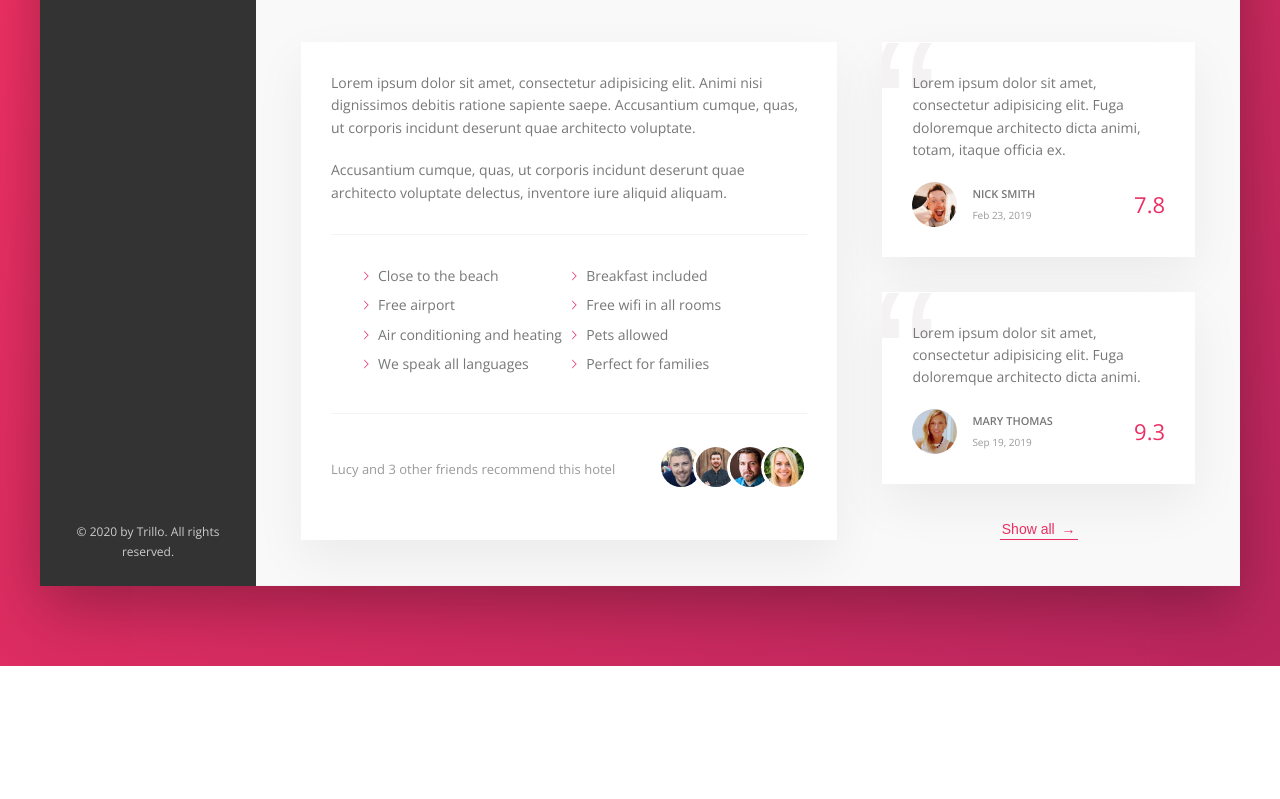
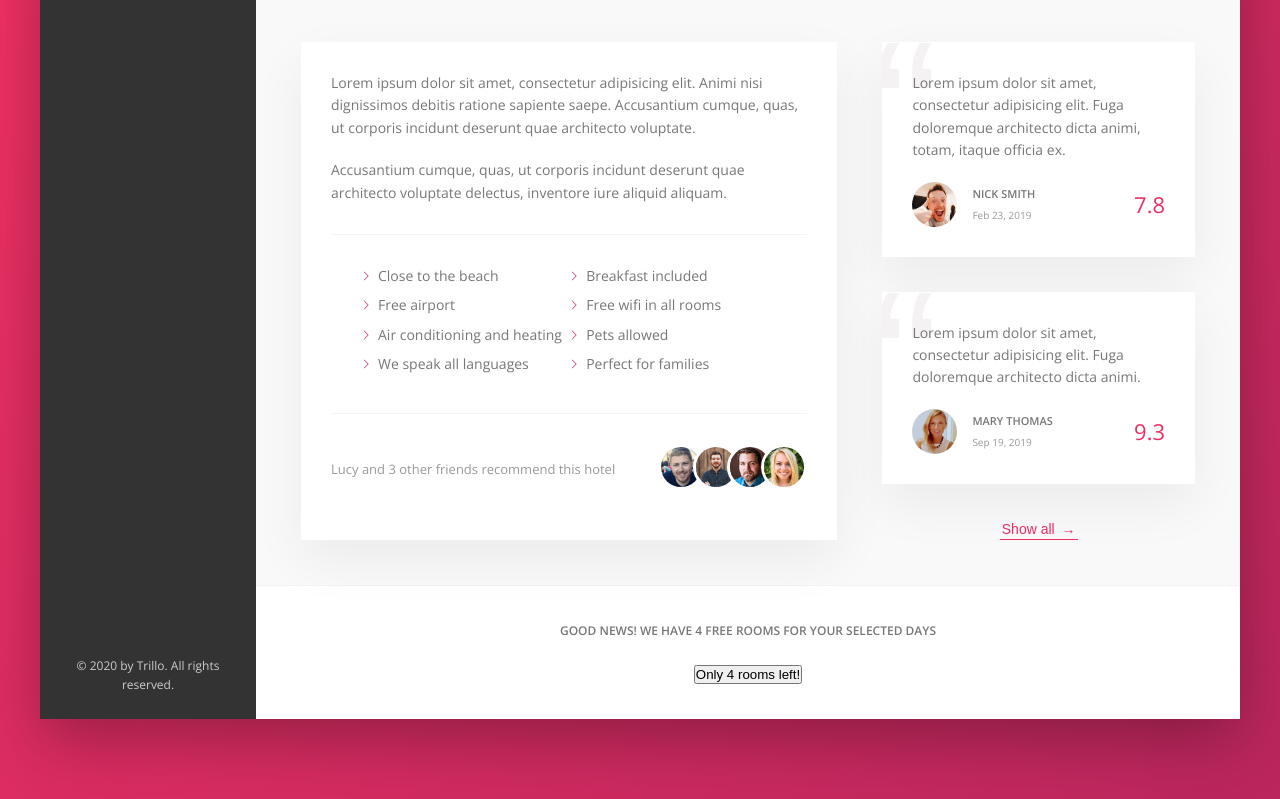
Before and after one commit to AlinaZakirod/trillo-css_course, a website: page index.html in a window 1280 px wide. Shown: the part 605-1404 px from the top of the page. Before the commit the page ends 1271 px from the top, so only its background shows below. Drawn offline with nearby package versions, Linux system fonts and the light colour scheme.

Commit message:
cta markup

```diff
--- a/index.html
+++ b/index.html
@@ -267,8 +267,21 @@
 
             <button class="btn-inline">Show all <span>&rarr;</span></button>
           </div>
+
+          <div class="cta">
+            <h2 class="cta__book-now">
+              Good news! we have 4 free rooms for your selected days
+            </h2>
+            <button class="btn">
+              Only 4 rooms left!
+            </button>
+          </div>
+
         </main>
       </div>
+
+
+
     </div>
   </body>
 </html>
--- a/sass/_components.scss
+++ b/sass/_components.scss
@@ -439,3 +439,17 @@
     z-index: 1;
   }
 }
+
+//////////////////////////
+// CALL TO ACTION
+
+.cta {
+  padding: 3.5rem 0;
+  text-align: center;
+
+  &__book-now {
+    font-size: 1.2rem;
+    text-transform: uppercase;
+    margin-bottom: 2.5rem;
+  }
+}
```
Also changed, not shown: css/style.css.
